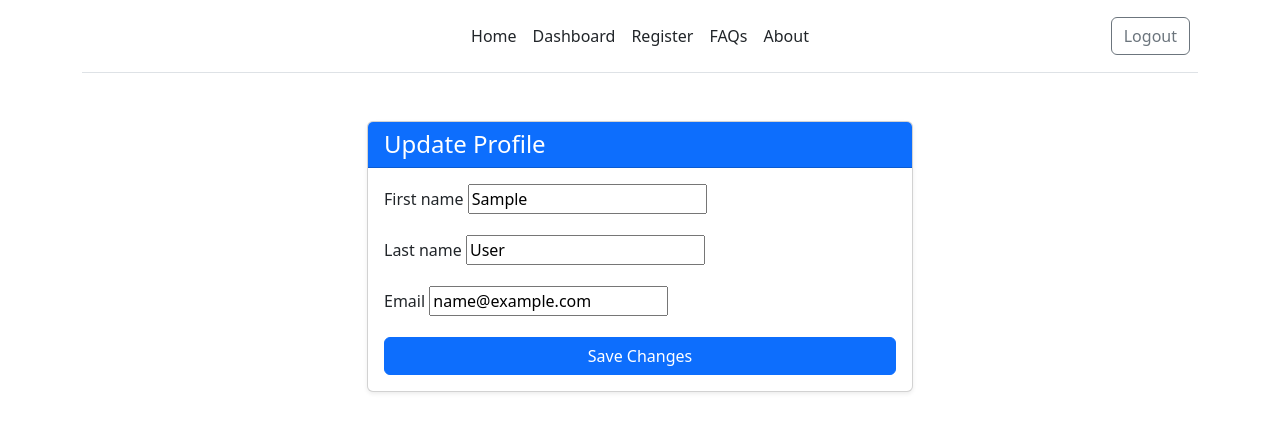
After one commit to Franklinson/abstract, a Django app: page /profile/update/ in a window 1280 px wide. The commit adds this page. Shown: the top 432 px of the page. Run offline with Django 5.2, Linux system fonts and the light colour scheme; the visitor is signed in with stand-in values (Sample User, id 1); some libraries are stand-ins or nearby versions.

Commit message:
Added update profile page

```diff
--- a/accounts/forms.py
+++ b/accounts/forms.py
@@ -1,6 +1,11 @@
 from django import forms
 from django.contrib.auth.forms import UserCreationForm
 from .models import Users
+from django.contrib.auth import get_user_model
+
+
+Users = get_user_model()
+
 
 class UsersCreationForm(UserCreationForm):
     email = forms.EmailField(required=True, label="Email")
@@ -20,3 +25,13 @@ class UsersCreationForm(UserCreationForm):
                 raise forms.ValidationError("Emails do not match!")
 
         return cleaned_data
+
+
+
+class UserUpdateForm(forms.ModelForm):
+    class Meta:
+        model = Users
+        fields = ['first_name', 'last_name', 'email']
+        widgets = {
+            'email': forms.TextInput(attrs={'readonly': 'readonly'}),
+        }
--- /dev/null
+++ b/accounts/templates/account/profile_update.html
@@ -0,0 +1,34 @@
+{% extends 'account/main.html' %}
+{% block content %}
+<div class="container mt-5">
+  <div class="row justify-content-center">
+    <div class="col-md-6">
+      <div class="card shadow-sm">
+        <div class="card-header bg-primary text-white">
+          <h4 class="mb-0">Update Profile</h4>
+        </div>
+        <div class="card-body">
+          <form method="post" novalidate>
+            {% csrf_token %}
+            {% for field in form %}
+              <div class="mb-3">
+                <label for="{{ field.id_for_label }}" class="form-label">{{ field.label }}</label>
+                {{ field }}
+                {% if field.help_text %}
+                  <small class="form-text text-muted">{{ field.help_text }}</small>
+                {% endif %}
+                {% for error in field.errors %}
+                  <div class="text-danger">{{ error }}</div>
+                {% endfor %}
+              </div>
+            {% endfor %}
+            <div class="d-grid">
+              <button type="submit" class="btn btn-primary">Save Changes</button>
+            </div>
+          </form>
+        </div>
+      </div>
+    </div>
+  </div>
+</div>
+{% endblock %}
--- a/accounts/templates/account/user_status.html
+++ b/accounts/templates/account/user_status.html
@@ -3,7 +3,7 @@
   <div class="row mb-4">
     <div class="col-md-3">
       <div class="card card-body bg-light shadow-sm">
-        <a class="btn btn-outline-info btn-sm btn-block" href="{% url 'home' %}">
+        <a class="btn btn-outline-info btn-sm btn-block" href="{% url 'profile_update' %}">
           <i class="bi bi-pencil-square"></i> Update Details
         </a>
         <a class="btn btn-outline-warning btn-sm btn-block" href="{% url 'register' %}">
--- a/accounts/urls.py
+++ b/accounts/urls.py
@@ -11,6 +11,7 @@ urlpatterns = [
     path('logout/', logout_view, name='logout'),
     path('dashboard/', author_dashboard, name='author_dashboard'),
     path('manager/', manager, name='manager'),
+    path('profile/update/', update_profile, name='profile_update'),
 
 
      path('reset_password/',
--- a/accounts/views.py
+++ b/accounts/views.py
@@ -7,6 +7,9 @@ from django.contrib.auth import authenticate, login as auth_login, logout
 from abstract.models import *
 from django.contrib.auth.decorators import login_required
 from registration.models import Register
+from .forms import UserUpdateForm
+
+
 
 def home(request):
     return render(request, 'account/home.html')
@@ -50,7 +53,7 @@ def login(request):
         if user is not None:
             auth_login(request, user)
             messages.success(request, f'Welcome back,!')
-            return redirect('author_dashboard')
+            return redirect('profile_update')
         else:
             messages.error(request, 'Invalid email or password.')
 
@@ -63,6 +66,23 @@ def logout_view(request):
     logout(request)
     messages.success(request, 'You have successfully logged out.')
     return redirect('home')
+
+
+
+@login_required
+def update_profile(request):
+    user = request.user
+    if request.method == 'POST':
+        form = UserUpdateForm(request.POST, instance=user)
+        if form.is_valid():
+            form.save()
+            return redirect('profile_update')
+    else:
+        form = UserUpdateForm(instance=user)
+
+    return render(request, 'account/profile_update.html', {'form': form})
+
+
 
 
 @login_required(login_url='login')
```
Also changed, not shown: registration/views.py (+8 -6 lines).
